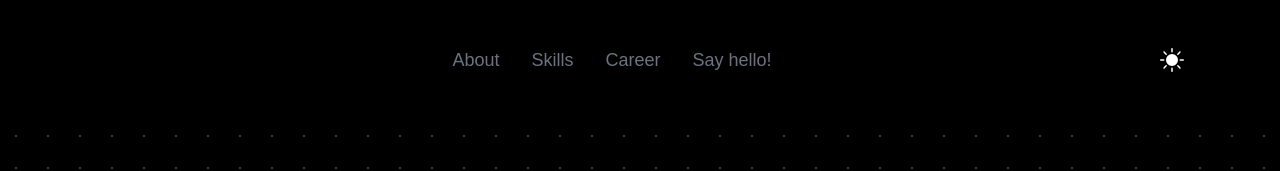
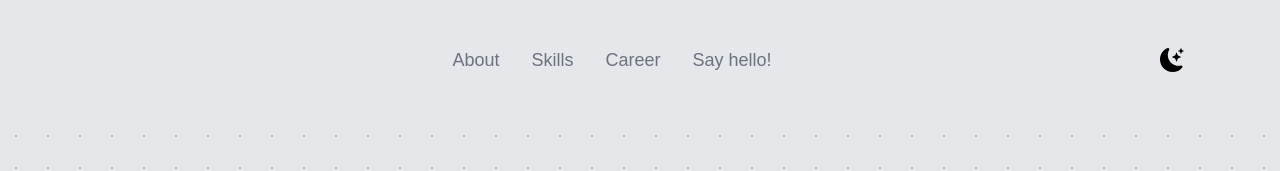
Before and after one commit to diegoarndt/arndt-portfolio, a Next.js app: page / in a window 1280 px wide. Shown: the top 171 px of the page. Built offline with nearby package versions, Linux system fonts and the light colour scheme.

Commit message:
chore: default theme to light

```diff
--- a/pages/index.js
+++ b/pages/index.js
@@ -11,12 +11,12 @@ import Contact from '../components/contact';
 import Footer from '../components/footer';
 
 export default function Home(props) {
-  const [darkMode, setDarkMode] = useState(true);
+  const [darkMode, setDarkMode] = useState(false);
   const [isMenuOpened, setMenuOpen] = useState(false);
   const [isLgScreen, setIsLgScreen] = useState(false);
   const { width } = useWindowSize();
 
-  useEffect(() => setDarkMode(true), []);
+  useEffect(() => setDarkMode(false), []);
   useEffect(() => setMenuOpen(false), []);
   useEffect(() => {
     setIsLgScreen(width >= 1024);
```
